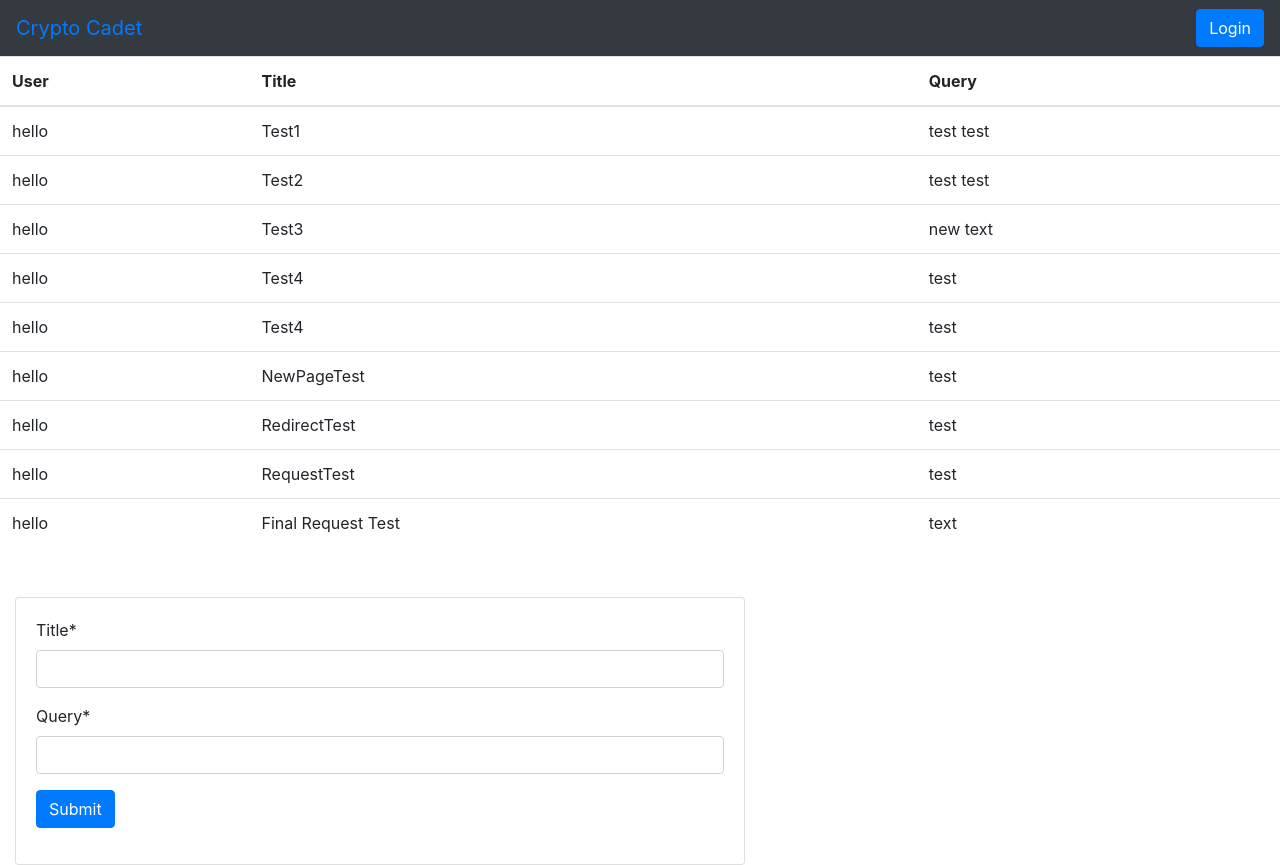
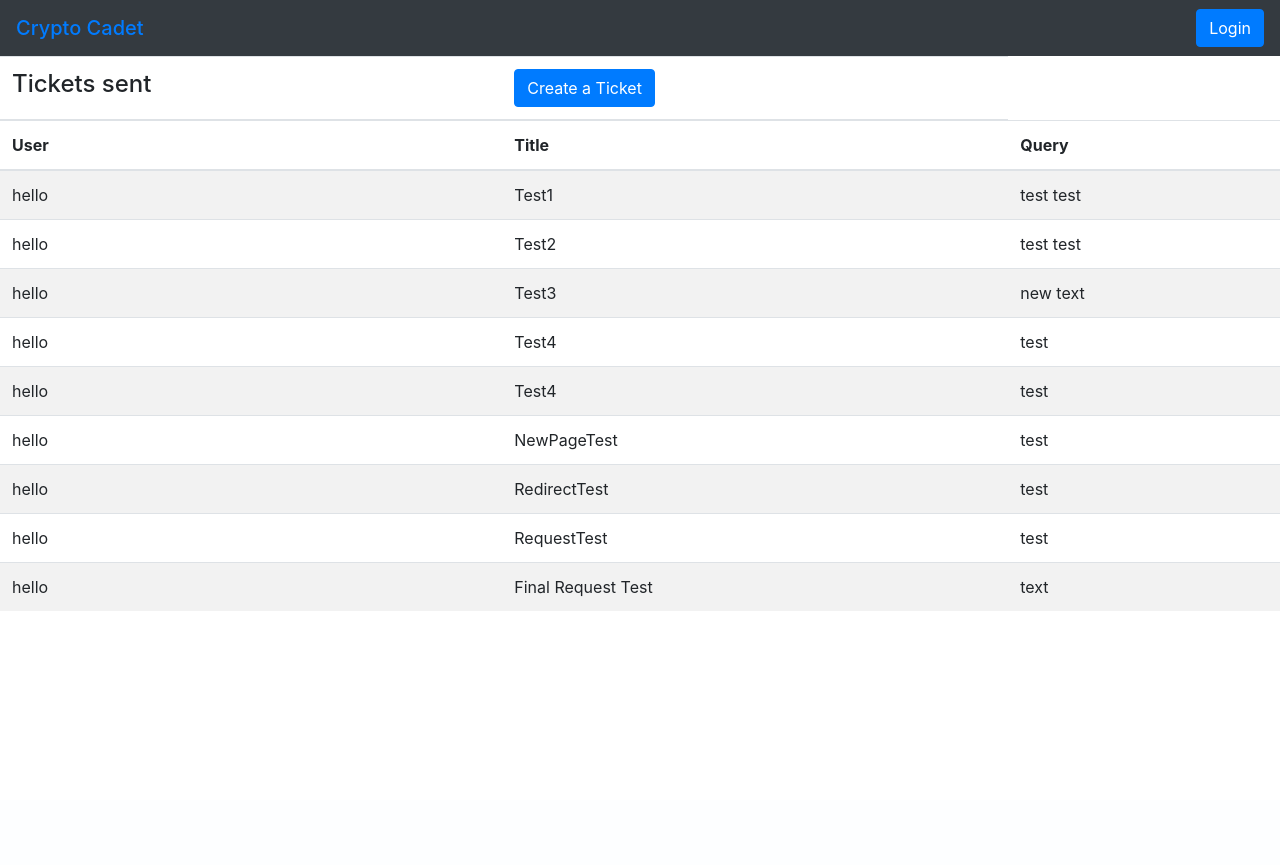
Before and after one commit to lewis-ljh/CryptoCadet, a Django app: page /tickets/ in a window 1280 px wide. After the commit the page ends 611 px from the top, so only its background shows below. Run offline with Django 4.2, Linux system fonts and the light colour scheme; data comes from the database, SQL or seed files in the repository; both versions use the stored data as it was after the commit; some libraries are stand-ins or nearby versions.

Commit message:
New page for submitting tickets and formatting

```diff
--- a/CryptoCadet/mysite/main/templates/main/base.html
+++ b/CryptoCadet/mysite/main/templates/main/base.html
@@ -52,7 +52,7 @@
         <body>
                 {% block navbar%}
                 <nav class="navbar navbar-expand-lg navbar-dark bg-dark">
-                    <a class="navbar-brand text-primary" href="{% url 'home' %}">Crypto Cadet</a>
+                    <a class="navbar-brand text-primary" href="{% url 'home' %}" style="font-weight: 500;">Crypto Cadet</a>
                         <button class="navbar-toggler" type="button" data-toggle="collapse" data-target="#navbarText" aria-controls="navbarText" aria-expanded="false" aria-label="Toggle navigation">
                             <span class="navbar-toggler-icon"></span>
                          </button>
--- a/CryptoCadet/mysite/main/templates/main/tickets.html
+++ b/CryptoCadet/mysite/main/templates/main/tickets.html
@@ -1,7 +1,11 @@
 {% extends "main/base.html" %}
 {% block content %}
-    <table class='table' id="ticketList">
+    <table class='table table-striped' id="ticketList">
         <thead>
+            <tr>
+              <th><h4>Tickets sent</h4></th>
+              <th><a class="btn btn-primary " href="{% url 'create-ticket' %}" role="button">Create a Ticket</a></th>
+            </tr>
             <tr>
             <th scope="col">User</th>
             <th scope="col">Title</th>
@@ -25,44 +29,6 @@
         </tbody>
     </table>
 
-{% load crispy_forms_tags %}
-<div class="container">
-    <div class="row justify-content-left">
-      <div class="col-md-8">
-        <div class="card">
-
-          <div class="card-body">
-            <form method="post" class="form-group">
-              {% csrf_token %}
-
-              {{formset|crispy}}
-
-              <button type="submit" class="btn btn-primary">Submit</button>
-            </form>
-          </div>
-
-      </div>
-    </div>
-  </div>
 
 
-  <script>
-    var title = document.getElementsByName('form-0-title');
-    var query = document.getElementsByName('form-0-query');
-    title[0].setAttribute("required", "");
-    query[0].setAttribute("required", "");
-  </script>
-
-<style>
-    .container {
-    margin-top: 50px;
-    margin-left: 0;
-
-    }
-    .card-header {
-    font-weight: bold;
-    font-size: 1.2em;
-    }
-</style>
-
 {% endblock %}
--- a/CryptoCadet/mysite/main/urls.py
+++ b/CryptoCadet/mysite/main/urls.py
@@ -22,5 +22,6 @@ urlpatterns = [
     path("deleteItem/<int:item_id>/", wlv.deleteItem,name="deleteItem"),
     path("previousTrades", views.previousTrades, name="previousTrades"),
     path("exam/", EView.take_quiz, name="exam"),
+    path("create-ticket", views.create_ticket, name='create-ticket')
 
 ]
--- a/CryptoCadet/mysite/main/views.py
+++ b/CryptoCadet/mysite/main/views.py
@@ -124,6 +124,14 @@ def cryptoList(response):
     return render(response, "main/cryptoList.html" ,{"coins":coins})
 
 def tickets(response):
+    try:
+        tickets = Ticket.objects.all()
+    except Ticket.DoesNotExist:
+        tickets = None
+    return render(response, "main/tickets.html", {'list': tickets})
+
+
+def create_ticket(response):
     TicketFormSet = modelformset_factory(Ticket, fields=('title', 'query'))
     if response.method == 'POST':
         formset = TicketFormSet(response.POST, response.FILES, queryset=Ticket.objects.none())
@@ -132,10 +140,7 @@ def tickets(response):
 
         if formset.is_valid() and title_text != "" and query_text != "":
             ticket = Ticket.objects.create(user=response.user, title=title_text, query=query_text)
+            return tickets(response)
     else:
         formset = TicketFormSet(queryset=Ticket.objects.none())
-    try:
-        tickets = Ticket.objects.all()
-    except Ticket.DoesNotExist:
-        tickets = None
-    return render(response, "main/tickets.html", {'formset': formset, 'list': tickets})
+    return render(response, "main/create-ticket.html", {'formset': formset, })
```
Also changed, not shown: CryptoCadet/mysite/main/templates/main/create-ticket.html (added, +47 -0 lines), CryptoCadet/mysite/db.sqlite3.
